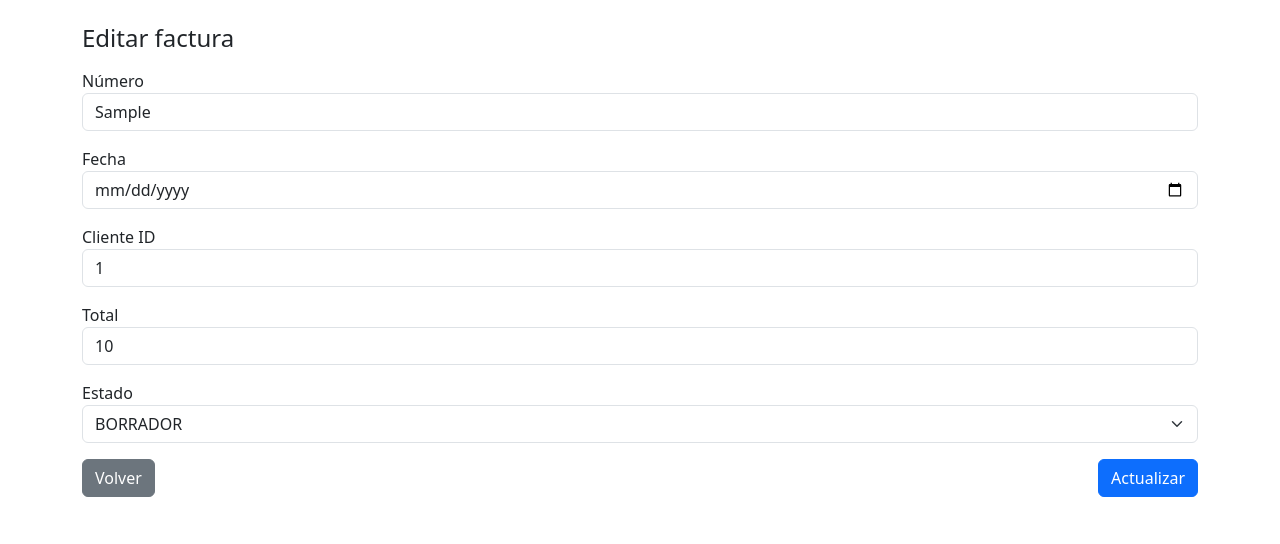
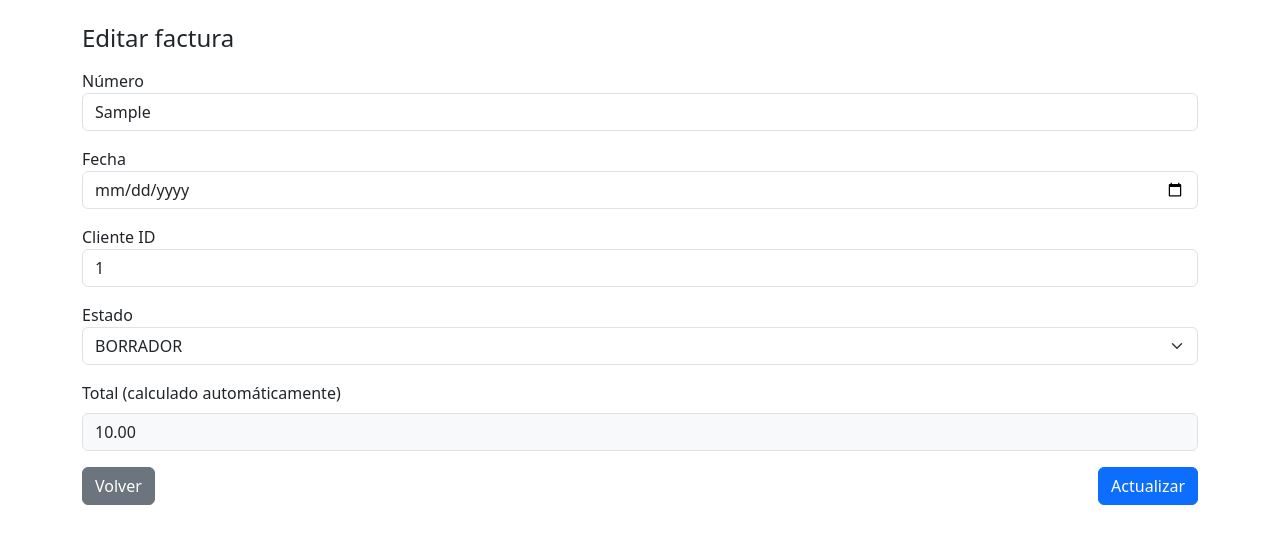
Before and after one commit to KevinMoscoso/ERPIA, a PHP site: page /facturas/editar/1 in a window 1280 px wide. Shown: the top 544 px of the page. Run offline with PHP 8.4, Linux system fonts and the light colour scheme; tables that the repository leaves empty or names only in its code hold one stand-in row (values such as "Sample post").

Commit message:
Ajustes de reglas de negocio

```diff
--- a/src/Controller/FacturasController.php
+++ b/src/Controller/FacturasController.php
@@ -72,7 +72,7 @@ class FacturasController extends Controller
             'numero' => trim($_POST['numero'] ?? ''),
             'fecha' => $_POST['fecha'] ?? '',
             'cliente_id' => (int) ($_POST['cliente_id'] ?? 0),
-            'total' => (float) ($_POST['total'] ?? 0),
+            //total eliminado del formulario
             'estado' => $_POST['estado'] ?? 'BORRADOR',
         ];
 
--- a/src/Model/Factura.php
+++ b/src/Model/Factura.php
@@ -40,14 +40,13 @@ class Factura extends Model
             ? $data['estado']
             : 'BORRADOR';
 
-        $sql = "INSERT INTO facturas (numero, fecha, cliente_id, total, estado, created_at)
-                VALUES (:numero, :fecha, :cliente_id, :total, :estado, NOW())";
+        $sql = "INSERT INTO facturas (numero, fecha, cliente_id, estado, created_at)
+                VALUES (:numero, :fecha, :cliente_id, :estado, NOW())";
 
         $stmt = self::db()->prepare($sql);
         $stmt->bindValue(':numero', $data['numero'], PDO::PARAM_STR);
         $stmt->bindValue(':fecha', $data['fecha'], PDO::PARAM_STR);
         $stmt->bindValue(':cliente_id', (int) $data['cliente_id'], PDO::PARAM_INT);
-        $stmt->bindValue(':total', (float) $data['total'], PDO::PARAM_STR);
         $stmt->bindValue(':estado', $estado, PDO::PARAM_STR);
 
         return $stmt->execute();
@@ -63,7 +62,6 @@ class Factura extends Model
                 SET numero = :numero,
                     fecha = :fecha,
                     cliente_id = :cliente_id,
-                    total = :total,
                     estado = :estado
                 WHERE id = :id";
 
@@ -72,7 +70,6 @@ class Factura extends Model
         $stmt->bindValue(':numero', $data['numero'], PDO::PARAM_STR);
         $stmt->bindValue(':fecha', $data['fecha'], PDO::PARAM_STR);
         $stmt->bindValue(':cliente_id', (int) $data['cliente_id'], PDO::PARAM_INT);
-        $stmt->bindValue(':total', (float) $data['total'], PDO::PARAM_STR);
         $stmt->bindValue(':estado', $estado, PDO::PARAM_STR);
 
         return $stmt->execute();
--- a/src/View/facturas/crear.php
+++ b/src/View/facturas/crear.php
@@ -29,11 +29,6 @@ $old = $old ?? [];
         </div>
 
         <div class="mb-3">
-            <label>Total</label>
-            <input type="number" step="0.01" name="total" class="form-control" value="<?= htmlspecialchars($old['total'] ?? '0.00') ?>">
-        </div>
-
-        <div class="mb-3">
             <label>Estado</label>
             <select name="estado" class="form-select">
                 <?php foreach (['BORRADOR', 'EMITIDA', 'ANULADA'] as $e): ?>
--- a/src/View/facturas/editar.php
+++ b/src/View/facturas/editar.php
@@ -13,24 +13,23 @@
     <h1 class="h4 mb-3">Editar factura</h1>
 
     <form method="post" action="/facturas/actualizar/<?= $factura['id'] ?>">
+
         <div class="mb-3">
             <label>Número</label>
-            <input type="text" name="numero" class="form-control" required value="<?= htmlspecialchars($factura['numero']) ?>">
+            <input type="text" name="numero" class="form-control" required
+                   value="<?= htmlspecialchars($factura['numero']) ?>">
         </div>
 
         <div class="mb-3">
             <label>Fecha</label>
-            <input type="date" name="fecha" class="form-control" required value="<?= htmlspecialchars($factura['fecha']) ?>">
+            <input type="date" name="fecha" class="form-control" required
+                   value="<?= htmlspecialchars($factura['fecha']) ?>">
         </div>
 
         <div class="mb-3">
             <label>Cliente ID</label>
-            <input type="number" name="cliente_id" class="form-control" required value="<?= htmlspecialchars($factura['cliente_id']) ?>">
-        </div>
-
-        <div class="mb-3">
-            <label>Total</label>
-            <input type="number" step="0.01" name="total" class="form-control" value="<?= htmlspecialchars($factura['total']) ?>">
+            <input type="number" name="cliente_id" class="form-control" required
+                   value="<?= htmlspecialchars($factura['cliente_id']) ?>">
         </div>
 
         <div class="mb-3">
@@ -44,10 +43,19 @@
             </select>
         </div>
 
+        <!-- TOTAL SOLO LECTURA -->
+        <div class="mb-3">
+            <label class="form-label">Total (calculado automáticamente)</label>
+            <div class="form-control bg-light">
+                <?= number_format((float) $factura['total'], 2) ?>
+            </div>
+        </div>
+
         <div class="d-flex justify-content-between">
             <a href="/facturas" class="btn btn-secondary">Volver</a>
             <button class="btn btn-primary">Actualizar</button>
         </div>
+
     </form>
 </div>
 </body>
```
